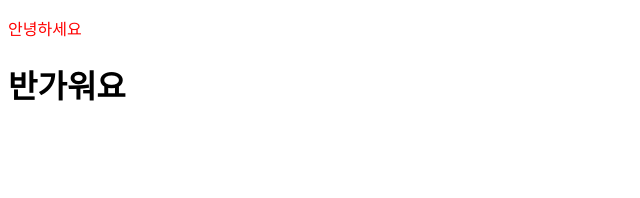
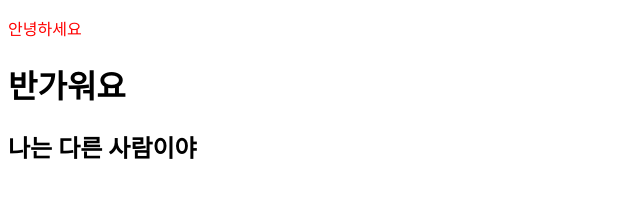
Before and after one commit to bino0130/gitlecture, a plain HTML site: page index.html in a window 1280 px wide. Shown: the whole page, without its empty margins (0-640 px from the left). Drawn offline with Linux system fonts and the light colour scheme.

Commit message:
다른 사람이 리모트 레포지토리에 반영

```diff
--- a/index.html
+++ b/index.html
@@ -14,5 +14,6 @@
 <body>
   <p>안녕하세요</p>
   <h1>반가워요</h1>
+  <h2>나는 다른 사람이야</h2>
 </body>
 </html>
```
